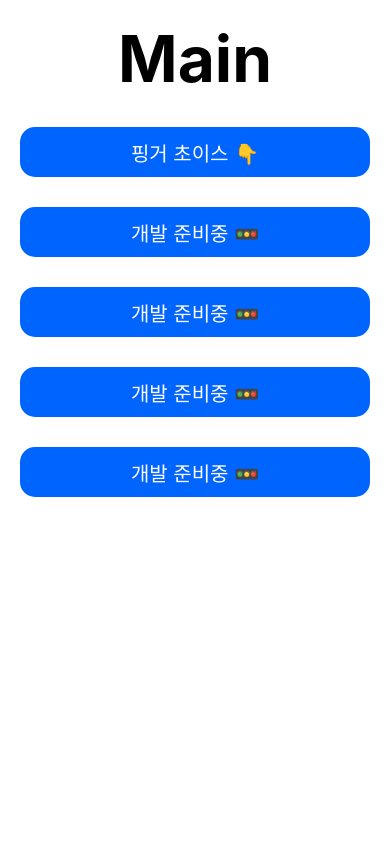
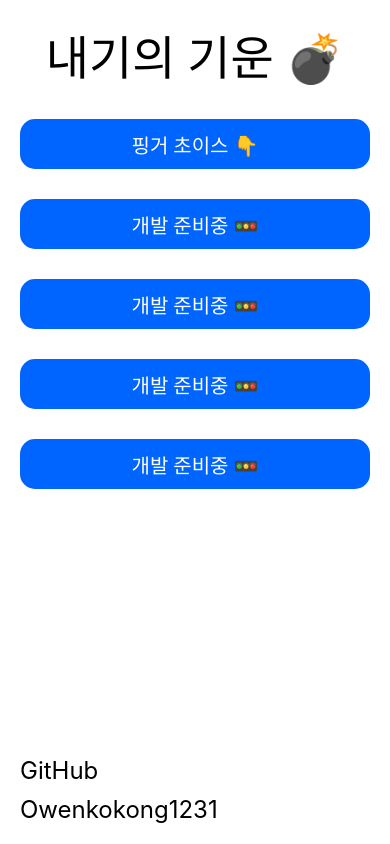
Before and after one commit to KyoJin-Hwang/react-native-gamble, a React Native app: screen /MainPage in a window 390 px wide. Built offline with nearby package versions, Linux system fonts and the light colour scheme.

Commit message:
fix : font family

```diff
--- a/src/components/Main/MenuButton.tsx
+++ b/src/components/Main/MenuButton.tsx
@@ -29,6 +29,7 @@ const styles = () => {
       backgroundColor: '#0064FF',
     },
     text: {
+      fontFamily: 'Pretendard-SemiBold',
       fontSize: 20,
       color: '#FFFFFF',
     },
--- a/src/views/MainPage/index.tsx
+++ b/src/views/MainPage/index.tsx
@@ -20,11 +20,17 @@ function MainPage() {
       onTouchEnd={() => {
         navigation.push('Finger', {state: 1});
       }}>
-      <Text style={styles.textHeader}>Main</Text>
+      <Text style={styles.textHeader}>내기의 기운 💣</Text>
       {BUTTON_TYPE.map(item => (
         <MenuButton key={item.idx} text={item.title} />
       ))}
-      {/* <Text style={styles.textFooter}>제작자 : Owen , kokong1231</Text> */}
+      <View style={styles.textFooterContainer}>
+        <Text style={styles.textFooter}>GitHub</Text>
+        <View style={styles.footerBox}>
+          <Text style={styles.textFooter}>Owen</Text>
+          <Text style={styles.textFooter}>kokong1231</Text>
+        </View>
+      </View>
     </View>
   );
 }
@@ -37,23 +43,25 @@ const styles = StyleSheet.create({
   },
   textHeader: {
     color: 'black',
-    fontWeight: 'bold',
     textAlign: 'center',
-    fontSize: 64,
+    fontSize: 47,
+    fontFamily: 'Pretendard-Bold',
+  },
+  textFooterContainer: {
+    flex: 1,
+    position: 'absolute',
+    left: 20,
+    bottom: 20,
+    gap: 10,
   },
   textFooter: {
     color: 'black',
-    fontSize: 34,
+    fontSize: 24,
   },
-  fontTest: {
-    fontFamily: 'Pretendard-Black',
-    color: 'black',
-    fontSize: 52,
-  },
-  fontTest2: {
-    fontFamily: 'Pretendard-Thin',
-    color: 'black',
-    fontSize: 52,
+  footerBox: {
+    display: 'flex',
+    flexDirection: 'row',
+    justifyContent: 'space-between',
   },
 });
 
```
